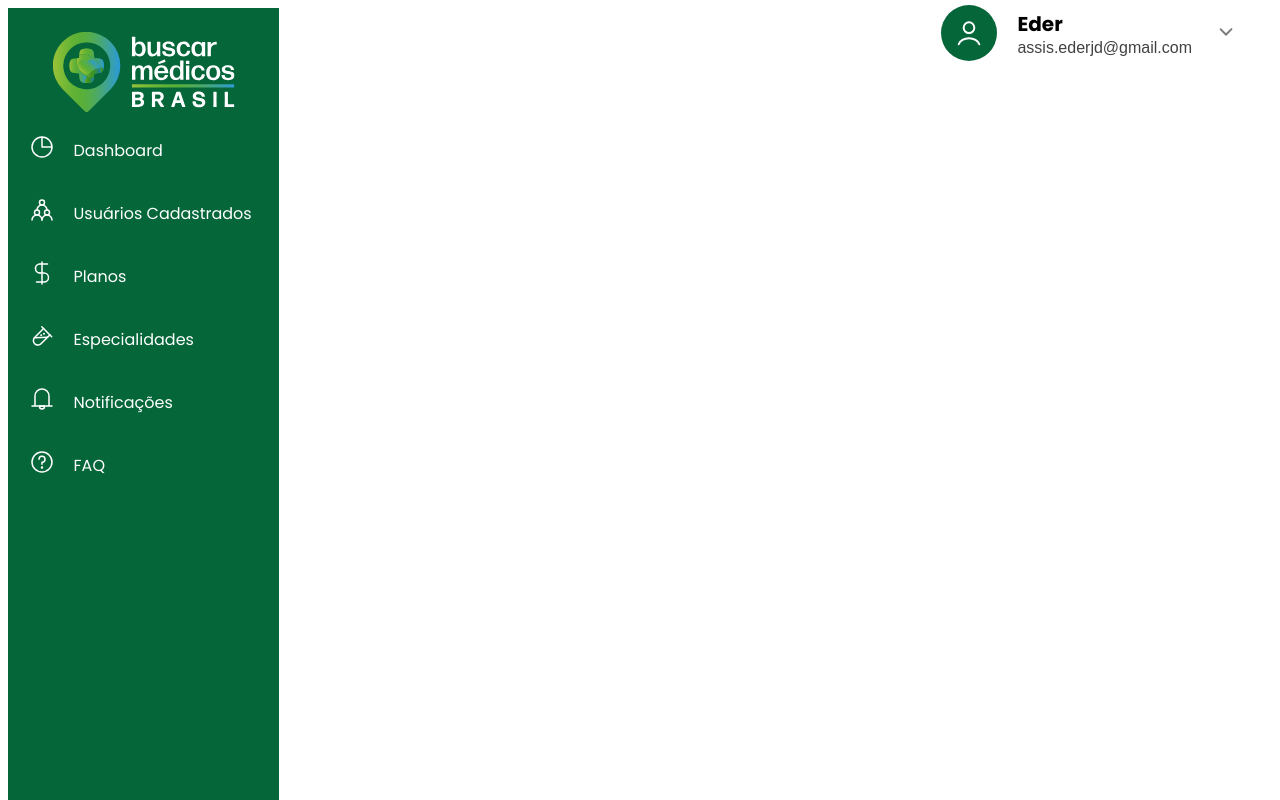
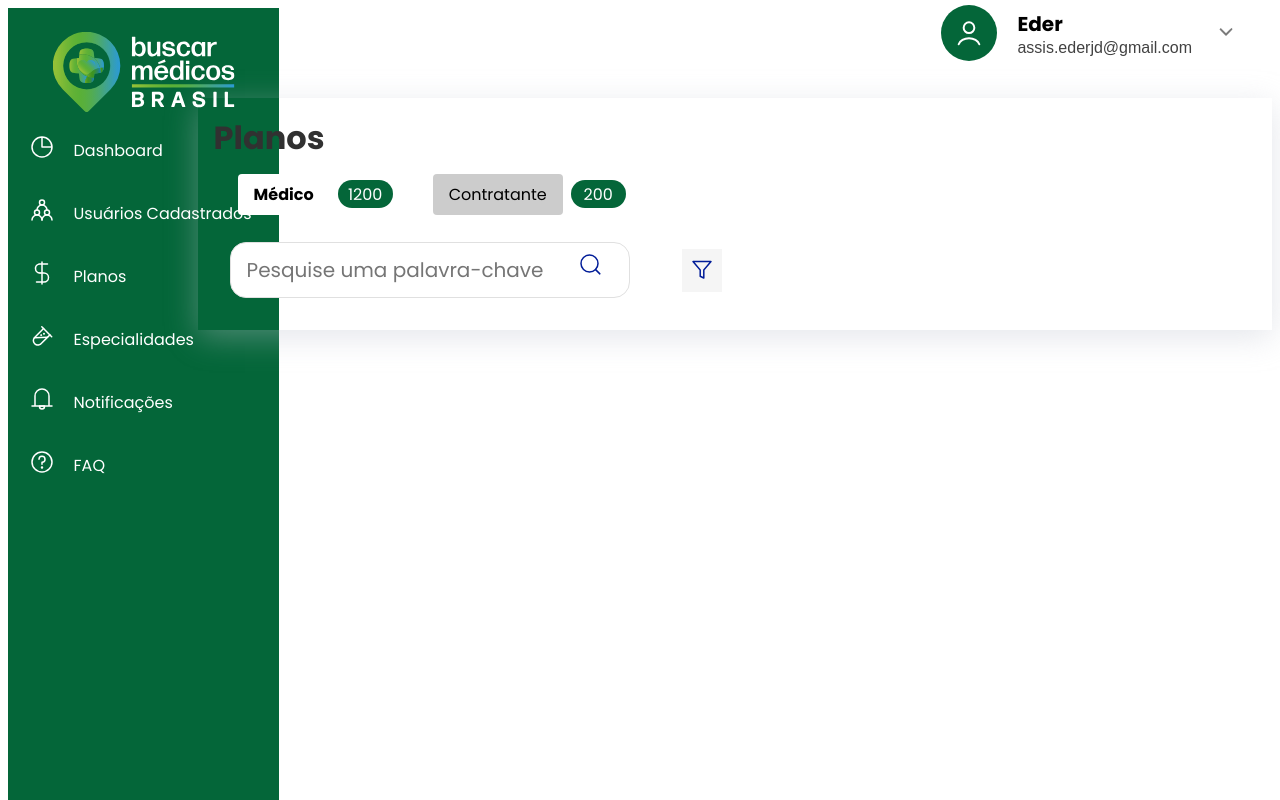
Before and after one commit to assis1983/Search-Doctors, a React (Vite) app: page /plans in a window 1280 px wide. Shown: the top 800 px of the page. Built offline with nearby package versions, Linux system fonts and the light colour scheme.

Commit message:
Montagem do componente de button filter

```diff
--- /dev/null
+++ b/src/assets/icons/filter.tsx
@@ -0,0 +1,18 @@
+export function Filter() {
+  return (
+    <svg
+      xmlns="http://www.w3.org/2000/svg"
+      width="24"
+      height="24"
+      fill="none"
+      viewBox="0 0 24 24"
+    >
+      <path
+        fill="#001C98"
+        fillRule="evenodd"
+        d="M2.319 4.186A.75.75 0 013 3.75h18a.75.75 0 01.57 1.238l-7.02 8.198V21a.75.75 0 01-1.082.672l-3.6-1.777a.75.75 0 01-.418-.673v-6.036L2.43 4.988a.75.75 0 01-.111-.802zm2.31 1.064l6.14 7.171a.75.75 0 01.181.488v5.847l2.1 1.037V12.91a.75.75 0 01.18-.488l6.14-7.171H4.63z"
+        clipRule="evenodd"
+      />
+    </svg>
+  )
+}
--- a/src/components/Button/styles.ts
+++ b/src/components/Button/styles.ts
@@ -1,5 +1,5 @@
 import styled from 'styled-components'
-
+import { colors } from '../../theme'
 export const StyledButton = styled.button<{ variant: 'login' | 'faleConosco' }>`
   background-color: #046639;
   color: #ffffff;
@@ -10,4 +10,9 @@ export const StyledButton = styled.button<{ variant: 'login' | 'faleConosco' }>`
   cursor: pointer;
   border: none;
   margin: 10px;
+  .style-buttonplans {
+    button {
+      background-color: ${colors.deepGrey};
+    }
+  }
 `
--- /dev/null
+++ b/src/components/ButtonFilterPlans/index.tsx
@@ -0,0 +1,49 @@
+import {
+  CardContainerFilter,
+  ButtonContainerFilter,
+  ButtonFilter,
+  ContainerFilter,
+} from "./style";
+
+type CardProps = {
+  selectedButton: string;
+  setSelectedButton: (buttonText: string) => void;
+};
+
+// eslint-disable-next-line no-empty-pattern
+const CardButtonPlans = ({ selectedButton, setSelectedButton }: CardProps) => {
+  const handleButtonClick = (buttonText: string) => {
+    setSelectedButton(buttonText);
+  };
+
+  return (
+    <ContainerFilter>
+      <CardContainerFilter>
+        <ButtonContainerFilter>
+          <ButtonFilter
+            selected={selectedButton === "Médicos"}
+            onClick={() => handleButtonClick("Médicos")}
+            as="button"
+          >
+            Médico
+          </ButtonFilter>
+          <p>1200</p>
+        </ButtonContainerFilter>
+      </CardContainerFilter>
+      <CardContainerFilter>
+        <ButtonContainerFilter>
+          <ButtonFilter
+            selected={selectedButton === "Contratantes"}
+            onClick={() => handleButtonClick("Contratantes")}
+            as="button"
+          >
+            Contratante
+          </ButtonFilter>
+          <p>200</p>
+        </ButtonContainerFilter>
+      </CardContainerFilter>
+    </ContainerFilter>
+  );
+};
+
+export default CardButtonPlans;
--- /dev/null
+++ b/src/components/ButtonFilterPlans/style.ts
@@ -0,0 +1,43 @@
+import styled from "styled-components";
+import { colors } from "../../theme";
+
+export const ContainerFilter = styled.div`
+  display: flex;
+  justify-content: start;
+  p {
+    display: flex;
+    align-items: center;
+    justify-content: center;
+    background-color: ${colors.primary};
+    width: 55px;
+    height: 28px;
+    border-radius: 100px;
+    color: ${colors.white};
+  }
+`;
+
+export const CardContainerFilter = styled.div`
+  display: flex;
+  align-items: center;
+  justify-content: center;
+  padding: 16px;
+  border-radius: 16px;
+  height: 64px;
+`;
+
+export const ButtonContainerFilter = styled.div`
+  display: flex;
+  align-items: center;
+`;
+
+export const ButtonFilter = styled.button<{ selected: boolean }>`
+  background-color: ${(props) => (props.selected ? "#fff" : "#ccc")};
+  font-weight: ${(props) => (props.selected ? "bold" : "normal")};
+  border: none;
+  border-radius: 4px;
+  padding: 8px 16px;
+  margin: 0 8px;
+  cursor: pointer;
+  font-size: 16px;
+  font-family: Poppins;
+`;
--- a/src/components/Containerpage/style.ts
+++ b/src/components/Containerpage/style.ts
@@ -33,7 +33,6 @@ export const ContainerLogin = styled.div`
   #checkbox-remember {
     margin: 1rem 0rem;
   }
-
   .checkboxDiv {
     margin: 5px;
     display: flex;
--- /dev/null
+++ b/src/components/Filter/index.tsx
@@ -0,0 +1,67 @@
+import { Dispatch, SetStateAction } from 'react'
+import { Filter } from '../../assets/icons/filter'
+import { Button } from '../Button'
+import { FilterStyle } from './styles'
+
+type Props = {
+  openOrClosed: boolean
+  button: Dispatch<SetStateAction<boolean>>
+  stateFilter: 'TODOS' | 'EM_ALTA' | 'EM_BAIXA'
+  setStateFilter: Dispatch<SetStateAction<'TODOS' | 'EM_ALTA' | 'EM_BAIXA'>>
+  getFilter: () => void
+}
+
+export function FilterButton({
+  openOrClosed,
+  button,
+  stateFilter,
+  setStateFilter,
+  getFilter
+}: Props) {
+  return (
+    <FilterStyle>
+      <button type="button" onClick={() => button(!openOrClosed)}>
+        <Filter />
+      </button>
+      {openOrClosed && (
+        <div className="filterOptions">
+          <p className="filterBy">Filtrar por:</p>
+          <div>
+            <p className="status">Status</p>
+            <div className="filterItem">
+              <input
+                checked={stateFilter === 'TODOS'}
+                onChange={() => setStateFilter('TODOS')}
+                type="checkbox"
+              />
+              <p>Todos</p>
+            </div>
+            <div className="filterItem">
+              <input
+                checked={stateFilter === 'EM_ALTA'}
+                onChange={() => setStateFilter('EM_ALTA')}
+                type="checkbox"
+              />
+              <p>Médicos</p>
+            </div>
+            <div className="filterItem">
+              <input
+                checked={stateFilter === 'EM_BAIXA'}
+                onChange={() => setStateFilter('EM_BAIXA')}
+                type="checkbox"
+              />
+              <p>Contratantes</p>
+            </div>
+            <div className="buttonDiv">
+              <Button
+                variant="faleConosco"
+                onClick={() => getFilter()}
+                text="Aplicar"
+              />
+            </div>
+          </div>
+        </div>
+      )}
+    </FilterStyle>
+  )
+}
--- /dev/null
+++ b/src/components/Filter/styles.ts
@@ -0,0 +1,53 @@
+import styled from "styled-components";
+import { colors } from "../../theme";
+
+export const FilterStyle = styled.div`
+  button {
+    padding: 0.5rem;
+    background-color: ${colors.colorcard};
+    border: none;
+    cursor: pointer;
+  }
+
+  .filterBy {
+    font-weight: 600;
+    border-bottom: 2px solid ${colors.grey};
+    padding: 2rem 0;
+  }
+
+  .filterItem {
+    display: flex;
+    gap: 5px;
+    padding: 0.5rem 0;
+  }
+
+  .status {
+    display: flex;
+    align-items: center;
+    margin: 0.5rem 0;
+  }
+
+  .filterOptions {
+    background-color: ${colors.white};
+    font-size: 16px;
+    width: 290px;
+    position: absolute;
+    padding: 1rem;
+    top: 20px;
+    left: 850px;
+    border: 0.5px solid ${colors.grey};
+    border-radius: 16px;
+  }
+
+  .buttonDiv {
+    display: flex;
+    justify-content: center;
+    button {
+      background-color: ${colors.deepGrey};
+    }
+  }
+`;
+export const StyleDivFilter = styled.div`
+  display: flex;
+  align-items: center;
+`;
--- a/src/pages/plans.tsx
+++ b/src/pages/plans.tsx
@@ -1,13 +1,58 @@
-import { Menu } from "../components/SideBar"
-import { Header } from "../components/Header"
+import { useState } from "react";
+import { Menu } from "../components/SideBar";
+import { Header } from "../components/Header";
+import { Container } from "../components/Container/styles";
+import { Title } from "../components/Title/style";
+import CardButtonPlans from "../components/ButtonFilterPlans";
+import { SearchInput } from "../components/Search";
+import { StyleInputs } from "../components/Search/styles";
+import { FilterButton } from "../components/Filter";
+import { StyleDivFilter } from "../components/Filter/styles";
 
 const Plans = () => {
-    return (
-        <>
-        <Menu />
-        <Header />
-        </>
-    )
-}
+  const [selectedButton, setSelectedButton] = useState<string>("Médicos");
+  const [filterOn, setFilterOn] = useState<boolean>(false);
+  const [stateFilter, setStateFilter] = useState<
+    "TODOS" | "EM_ALTA" | "EM_BAIXA"
+  >("TODOS");
 
-export default Plans
+  function fetchProducts(): void {
+    throw new Error("Function not implemented.");
+  }
+
+  return (
+    <>
+      <Menu />
+      <Header />
+      <Container>
+        <Title fontSize={32}>Planos</Title>
+        <CardButtonPlans
+          selectedButton={selectedButton}
+          setSelectedButton={setSelectedButton}
+        />
+        <StyleDivFilter>
+          <StyleInputs>
+            <SearchInput
+              searchParam={""}
+              setSearchParam={function (): void {
+                throw new Error("Function not implemented.");
+              }}
+              onClick={function (): void {
+                throw new Error("Function not implemented.");
+              }}
+            />
+          </StyleInputs>
+          <FilterButton
+            openOrClosed={filterOn}
+            button={setFilterOn}
+            stateFilter={stateFilter}
+            setStateFilter={setStateFilter}
+            getFilter={fetchProducts}
+          />
+        </StyleDivFilter>
+      </Container>
+    </>
+  );
+};
+
+export default Plans;
```
